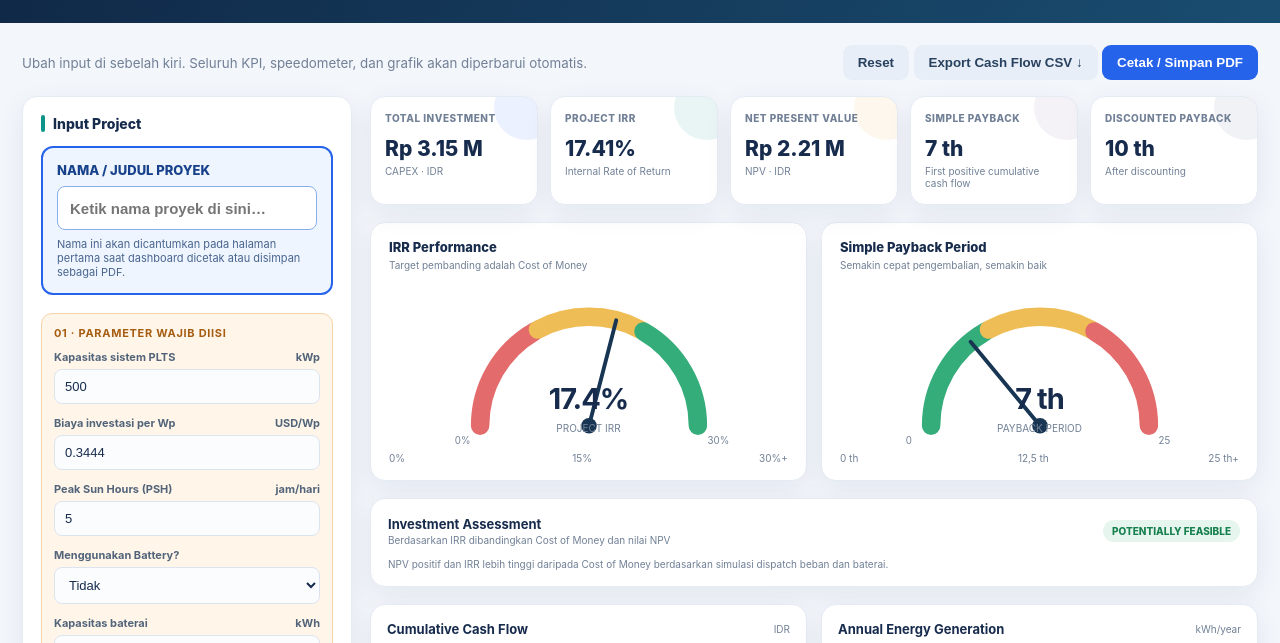
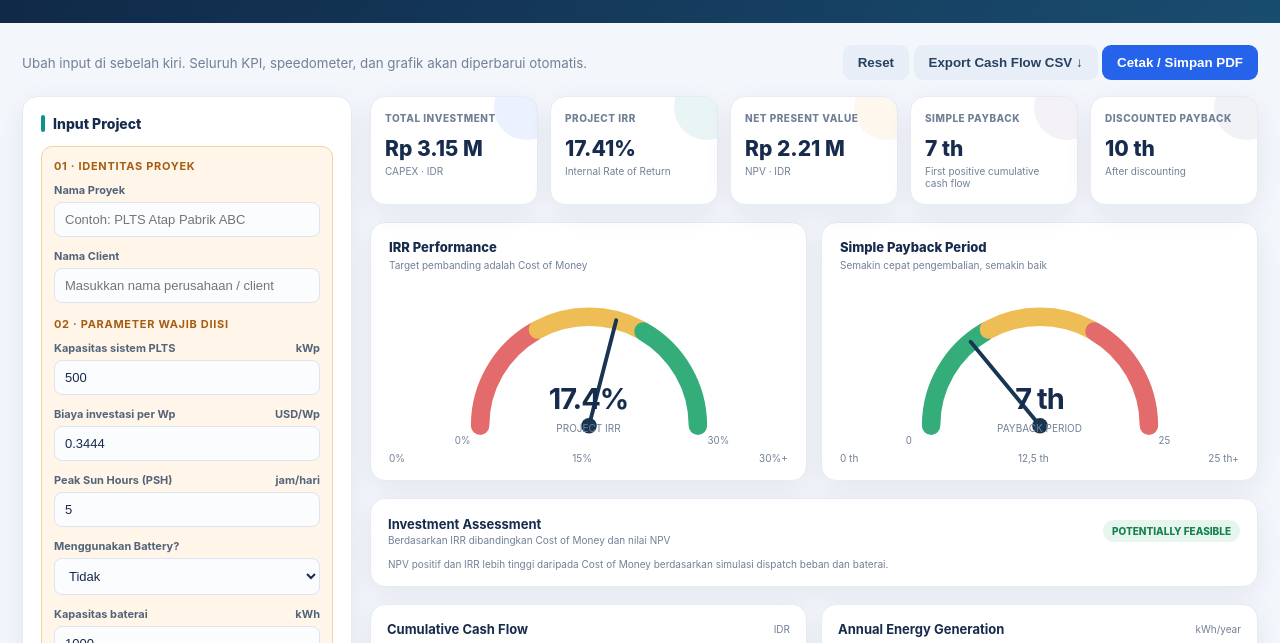
Before and after one commit to rizalwherlambang-sudo/jaya-solar-simulator, a plain HTML site: page index.html in a window 1280 px wide. Shown: the part 101-744 px from the top of the page. Drawn offline with Linux system fonts and the light colour scheme.

Commit message:
Update index.html

```diff
--- a/index.html
+++ b/index.html
@@ -59,7 +59,7 @@ header{background:linear-gradient(120deg,#102746,#194d70);color:#fff;padding:26p
 </head>
 <body>
 <header>
- <div><div class="brand">JAYA</div><div class="headline">Solar Investment Simulator</div><div class="sub">Financial feasibility dashboard • PLTS & Battery Energy Storage System</div><div id="printProjectTitle" class="print-project-title">Nama Proyek</div></div>
+ <div><div class="brand">JAYA</div><div class="headline">Solar Investment Simulator</div><div class="sub">Financial feasibility dashboard • PLTS & Battery Energy Storage System</div><div id="printProjectTitle" class="print-project-title">Nama Proyek</div><div id="printClientName" class="print-project-title" style="font-size:12px!important;border-top:0!important;margin-top:2px!important;padding-top:0!important;font-weight:600!important">Client: -</div></div>
  <div class="status">● INTERACTIVE FINANCIAL MODEL</div>
 </header>
 <div class="wrap">
@@ -67,9 +67,11 @@ header{background:linear-gradient(120deg,#102746,#194d70);color:#fff;padding:26p
  <div class="layout">
   <aside class="panel inputs">
    <h2 class="section-title">Input Project</h2>
-   <div class="project-title-field"><label for="projectTitle">NAMA / JUDUL PROYEK</label><input id="projectTitle" type="text" maxlength="120" placeholder="Ketik nama proyek di sini…" value=""><div class="project-help">Nama ini akan dicantumkan pada halaman pertama saat dashboard dicetak atau disimpan sebagai PDF.</div></div>
    <div class="required">
-    <h3>01 · PARAMETER WAJIB DIISI</h3>
+    <h3>01 · IDENTITAS PROYEK</h3>
+    <div class="field"><label for="projectTitle">Nama Proyek</label><input id="projectTitle" type="text" maxlength="120" placeholder="Contoh: PLTS Atap Pabrik ABC" value=""></div>
+    <div class="field"><label for="clientName">Nama Client</label><input id="clientName" type="text" maxlength="120" placeholder="Masukkan nama perusahaan / client" value=""></div>
+    <h3 style="margin-top:14px">02 · PARAMETER WAJIB DIISI</h3>
     <div class="field"><label>Kapasitas sistem PLTS <span>kWp</span></label><input id="capacity" type="number" min="0" step="0.1" value="500"></div>
     <div class="field"><label>Biaya investasi per Wp <span>USD/Wp</span></label><input id="priceWp" type="number" min="0" step="0.0001" value="0.3444"></div>
     <div class="field"><label>Peak Sun Hours (PSH) <span>jam/hari</span></label><input id="psh" type="number" min="0" step="0.1" value="5"></div>
@@ -209,7 +211,7 @@ function render(){try{let p=read(),d=calculate(p);lastDispatch=d.dispatch;el('ca
 function multiChart(id,series){let svg=el(id),W=520,H=230,L=38,R=12,T=12,B=28,all=series.flatMap(s=>s.v),max=Math.max(1,...all)*1.12,x=i=>L+i/(23)*(W-L-R),y=v=>T+(max-v)/max*(H-T-B);let g='';for(let j=0;j<=4;j++){let yy=T+j*(H-T-B)/4;g+=`<line class="grid" x1="${L}" y1="${yy}" x2="${W-R}" y2="${yy}"/>`}let paths=series.map(s=>`<path d="${s.v.map((v,i)=>(i?'L':'M')+x(i)+' '+y(v)).join(' ')}" fill="none" stroke="${s.color}" stroke-width="2.5"/>`).join('');let ticks=[0,6,12,18,23].map(i=>`<text x="${x(i)}" y="${H-6}" text-anchor="middle">${String(i).padStart(2,'0')}</text>`).join('');svg.innerHTML=g+paths+ticks}
 function resetDefaults(){ids.forEach(k=>{if(el(k))el(k).value=defaults[k]});actualLoadProfile=null;render()}
 async function refreshFX(){el('fxNote').textContent='Mengambil kurs USD/IDR…';try{let r=await fetch('https://open.er-api.com/v6/latest/USD');let j=await r.json();if(!j.rates||!j.rates.IDR)throw new Error('Rate tidak tersedia');el('fx').value=Math.round(j.rates.IDR);el('fxNote').textContent='Kurs API berhasil diperbarui · '+new Date(j.time_last_update_utc).toLocaleString('id-ID');render()}catch(e){el('fxNote').textContent='Kurs online gagal diambil. Silakan isi kurs manual; nilai terakhir tetap digunakan.'}}
-function printDashboard(){render();const title=(el('projectTitle').value||'Nama Proyek Belum Diisi').trim();el('printProjectTitle').textContent=title;document.title='JAYA - '+title;window.print()}
+function printDashboard(){render();const title=(el('projectTitle').value||'Nama Proyek Belum Diisi').trim();const client=(el('clientName').value||'-').trim();el('printProjectTitle').textContent='PROYEK: '+title;el('printClientName').textContent='CLIENT: '+client;document.title='JAYA - '+title;window.print()}
 function downloadCSV(){let {p,d}=window.currentData;let rows=[['Year','Energy Generated kWh','Energy Utilized kWh','Tariff IDR/kWh','Saving IDR','OM IDR','Operational IDR','Battery Replacement IDR','Net Cash Flow IDR','Cumulative CF IDR','Cumulative Discounted CF IDR']];d.rows.slice(1).forEach(r=>rows.push([r.year,r.energy,r.utilized,r.tariff,r.saving,r.om,r.op,r.replacement,r.net,r.cum,r.dcum]));let csv=rows.map(r=>r.join(',')).join('\n');let a=document.createElement('a');a.href=URL.createObjectURL(new Blob([csv],{type:'text/csv'}));a.download='Jaya_PLTS_BESS_Cashflow.csv';a.click();URL.revokeObjectURL(a.href)}
 function setPVGISStatus(msg,ok=false){el('pvgisStatus').textContent=msg;el('pvgisStatus').style.color=ok?'#16804f':'#a65d12'}
 async function loadPVGIS(){
```
